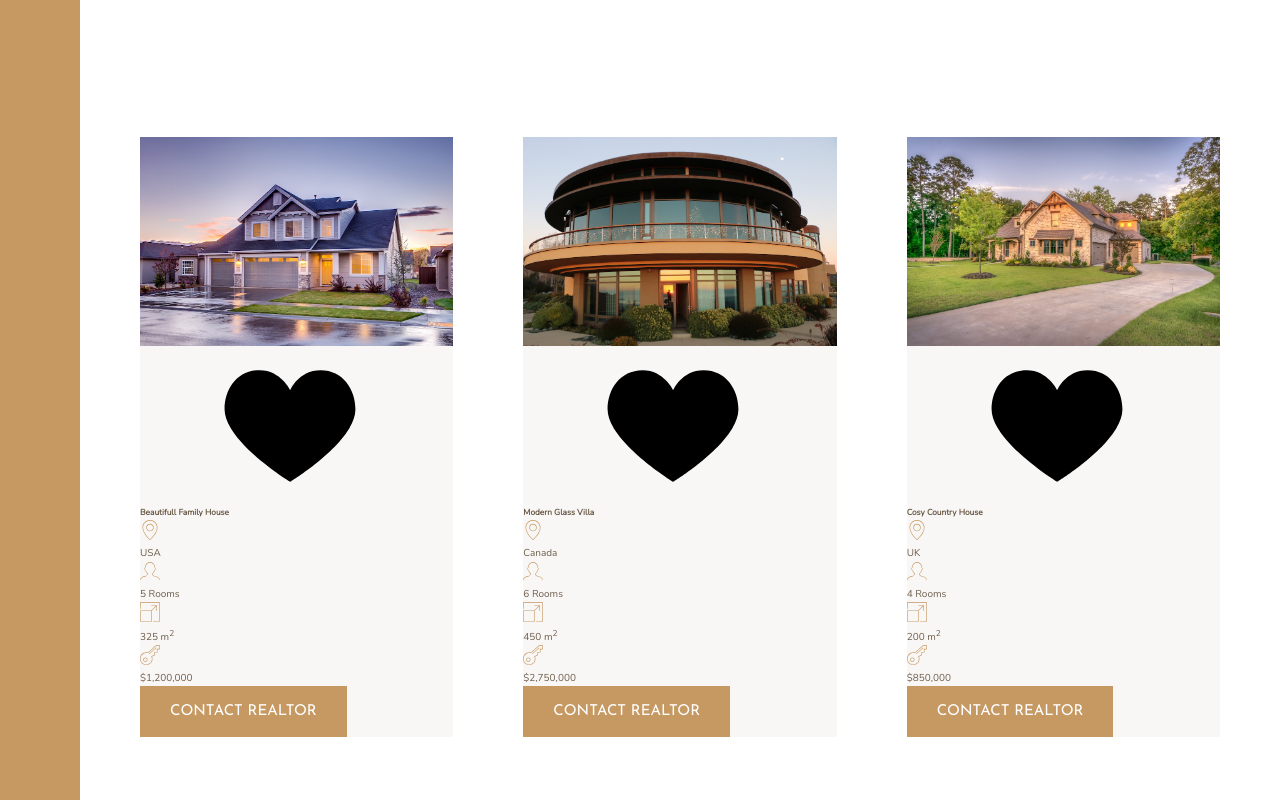
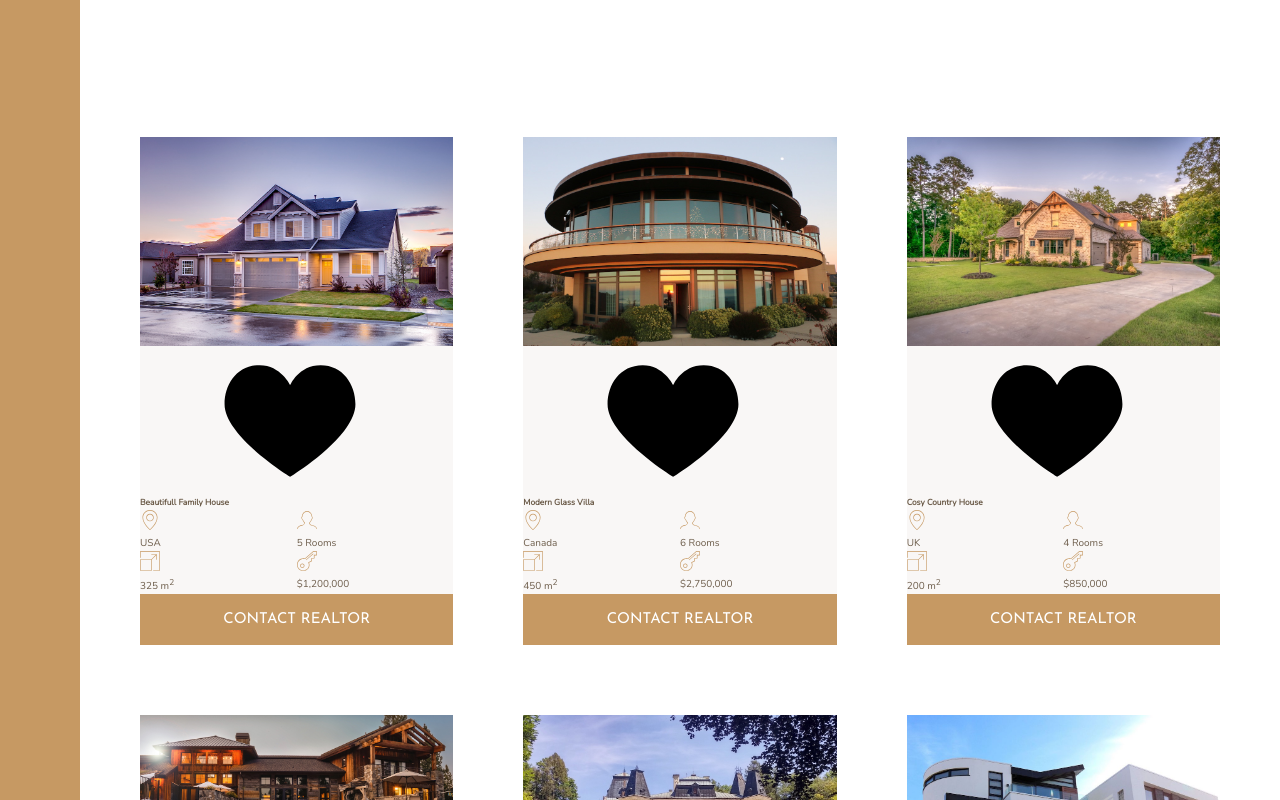
Before and after one commit to team-cake/grid-layouts-practice, a website: page index.html in a window 1280 px wide. Shown: the part 1860-2660 px from the top of the page. Drawn offline with nearby package versions, Linux system fonts and the light colour scheme.

Commit message:
Adjusted the button and img to the grid

```diff
--- a/sass/_homes.scss
+++ b/sass/_homes.scss
@@ -10,14 +10,19 @@
 .home {
 	background-color: $color-grey-light-1;
 
+	display: grid;
+	grid-template-columns: repeat(2, 1fr);
+
 	&__img {
 		width: 100%;
+		grid-column: 1 / -1;
 	}
 
 	&__like {
 	}
 
 	&__name {
+		grid-column: 1 / -1;
 	}
 
 	&__location,
@@ -33,4 +38,8 @@
 		p {
 		}
 	}
+
+	&__btn {
+		grid-column: 1 / -1;
+	}
 }
```
Also changed, not shown: css/style.css.
